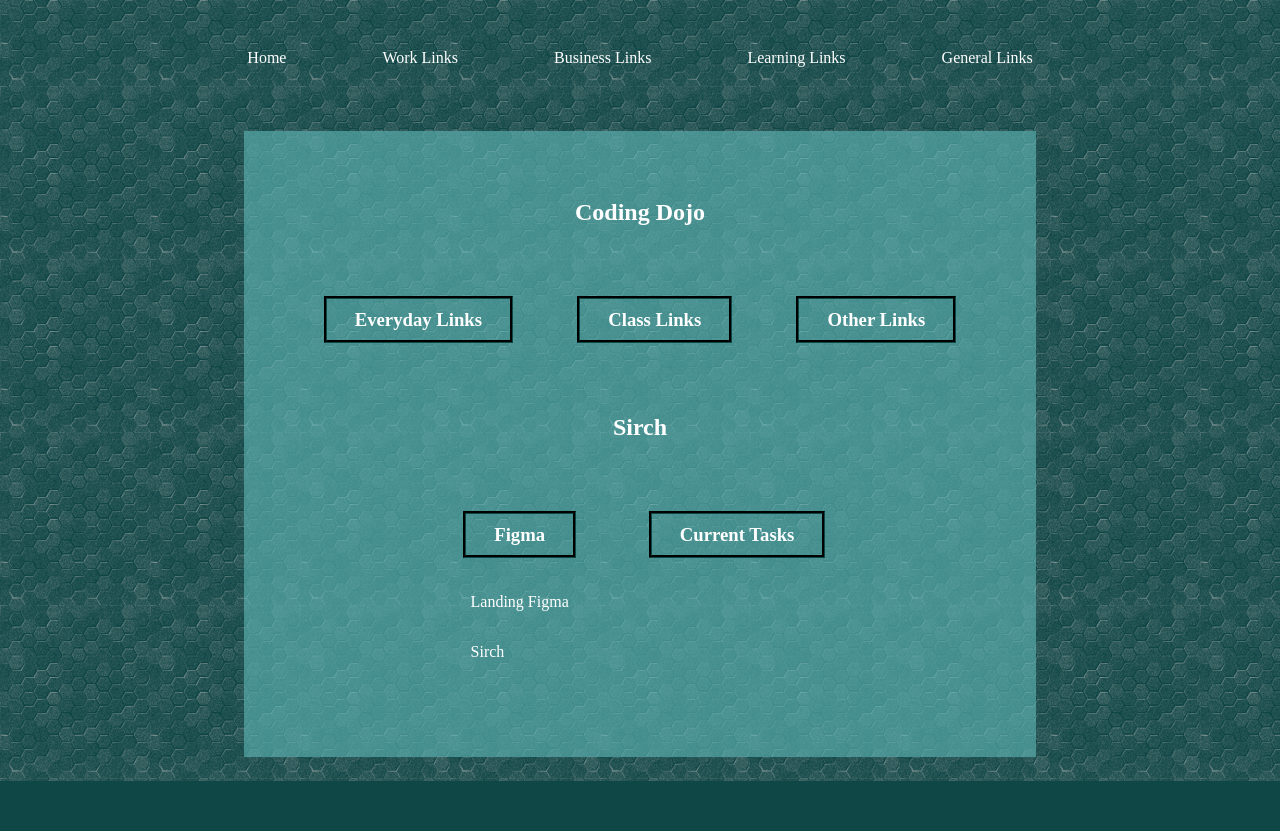
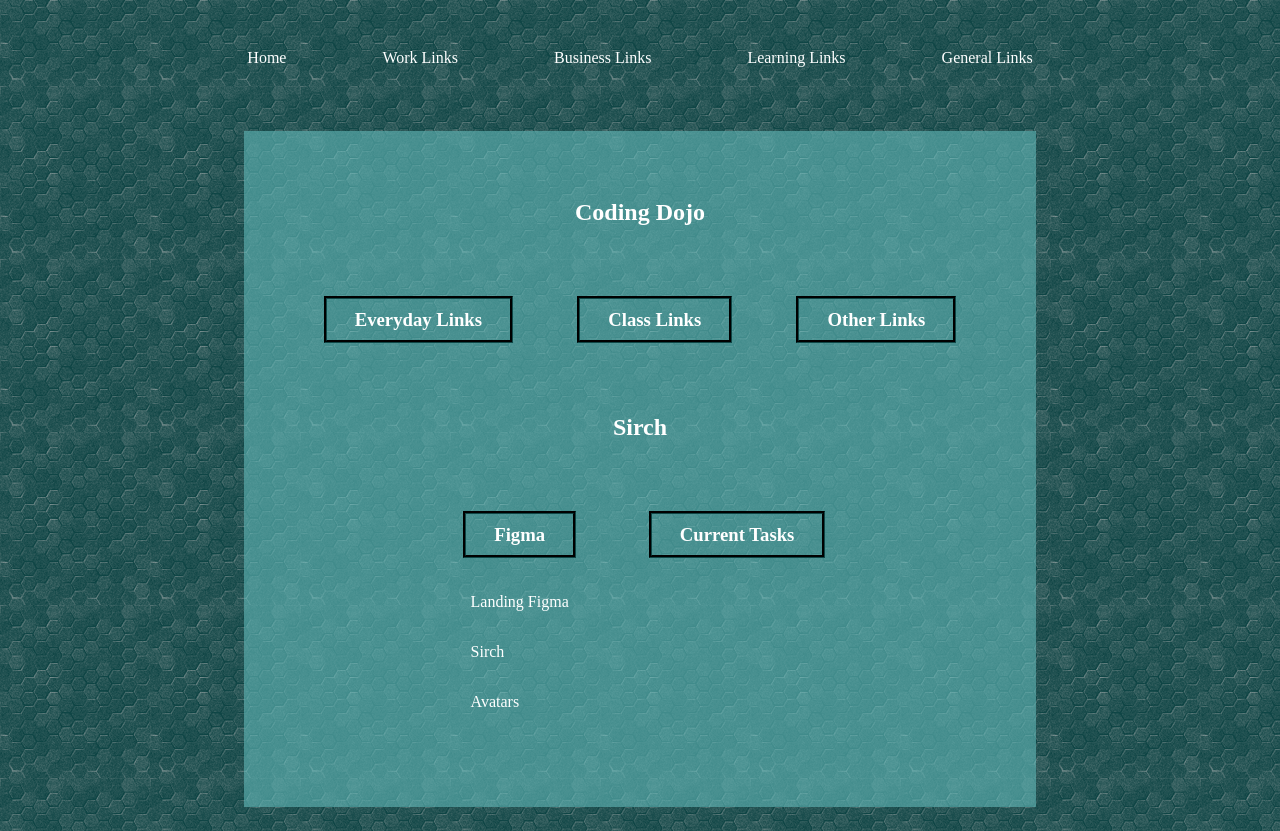
Before and after one commit to dojo24/homePage, a plain HTML site: page work.html in a window 1280 px wide. Both pictures are taken after a click on the element "Figma". Shown: the part 87-918 px from the top of the page. Before the commit the page ends 868 px from the top, so only its background shows below. Drawn offline with nearby package versions, Linux system fonts and the light colour scheme.

Commit message:
updated sirch page

```diff
--- a/work.html
+++ b/work.html
@@ -92,6 +92,7 @@
                 <div class='nav' id='hideSirchFigma'>
                     <a href='https://www.figma.com/file/Y2UaxAEKgnX0RJV7FYaaSJ/Landing-page?node-id=0%3A1' target="_blank">Landing Figma</a>
                     <a href='https://www.figma.com/file/owdY4SMF6tUcMB0t0FUzIY/Sirch?node-id=144%3A9' target="_blank">Sirch</a>
+                    <a href='https://www.figma.com/file/zndwfH13bzk3PJmr5rJ6ev/Avatars?node-id=0%3A1' target="_blank">Avatars</a>
                 </div>
             </div>
             <div class='column'>
```
